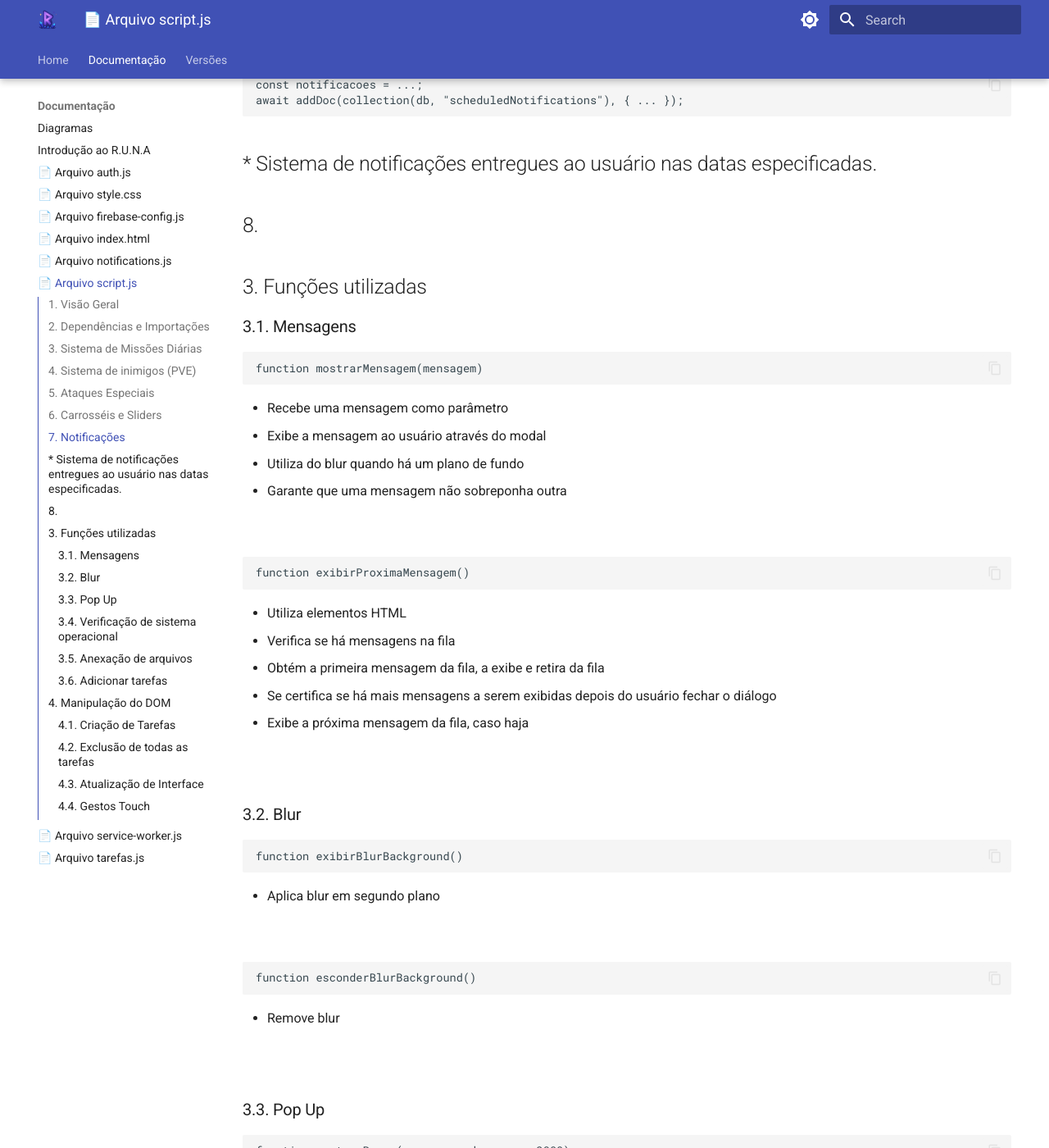
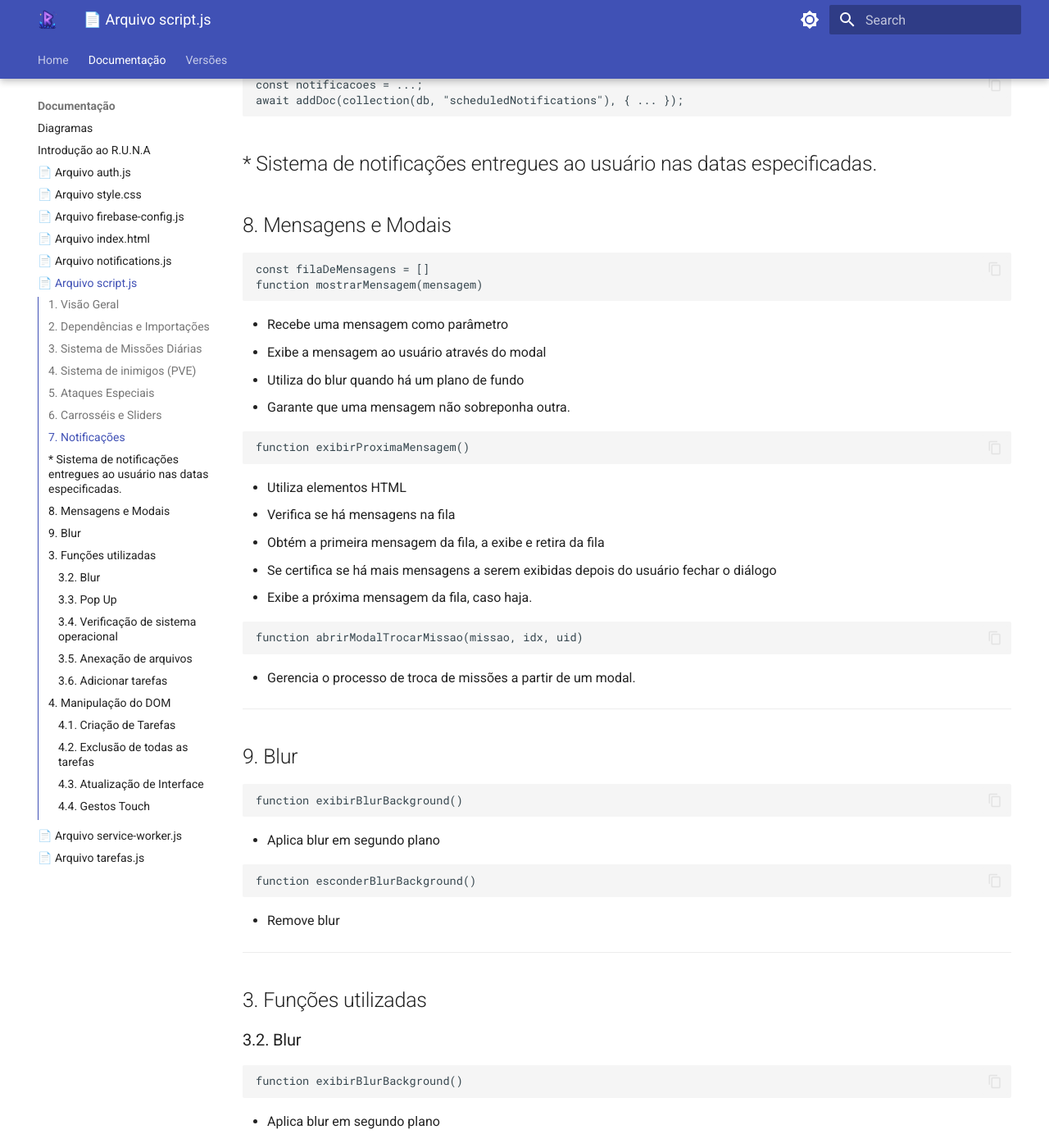
Before and after one commit to Radsfer/DocsE7Runa, an MkDocs documentation site: the page built from docs/documentação/scripts.md, in a window 1280 px wide and 1400 px high, scrolled down 2010 px. Shown: the whole window at 82% size. Built offline with MkDocs 1.6.1 and Material for MkDocs 9.7.7, drawn with Linux system fonts in a browser that asks for light colours.

Commit message:
Mensagens e Modais

````diff
--- a/docs/documentação/scripts.md
+++ b/docs/documentação/scripts.md
@@ -92,19 +92,17 @@ await addDoc(collection(db, "scheduledNotifications"), { ... });
 * Sistema de notificações entregues ao usuário nas datas especificadas.
 ---
 
-## 8.
+## 8. Mensagens e Modais
 
-## 3. Funções utilizadas
-
-### 3.1. Mensagens
 ```js
+const filaDeMensagens = []
 function mostrarMensagem(mensagem)
 ```
 - Recebe uma mensagem como parâmetro
 - Exibe a mensagem ao usuário através do modal
 - Utiliza do blur quando há um plano de fundo
-- Garante que uma mensagem não sobreponha outra
-  <br><br><br>
+- Garante que uma mensagem não sobreponha outra.
+
 ```js
 function exibirProximaMensagem()
 ```
@@ -112,9 +110,32 @@ function exibirProximaMensagem()
 - Verifica se há mensagens na fila
 - Obtém a primeira mensagem da fila, a exibe e retira da fila
 - Se certifica se há mais mensagens a serem exibidas depois do usuário fechar o diálogo
-- Exibe a próxima mensagem da fila, caso haja
-  <br><br><br>
+- Exibe a próxima mensagem da fila, caso haja.
 
+```js
+function abrirModalTrocarMissao(missao, idx, uid)
+```
+
+* Gerencia o processo de troca de missões a partir de um modal.
+
+---
+
+## 9. Blur
+
+```js
+function exibirBlurBackground()
+```
+- Aplica blur em segundo plano
+
+```js
+function esconderBlurBackground()
+```
+- Remove blur
+
+---
+
+
+## 3. Funções utilizadas
 ### 3.2. Blur
 
 ```js
````
